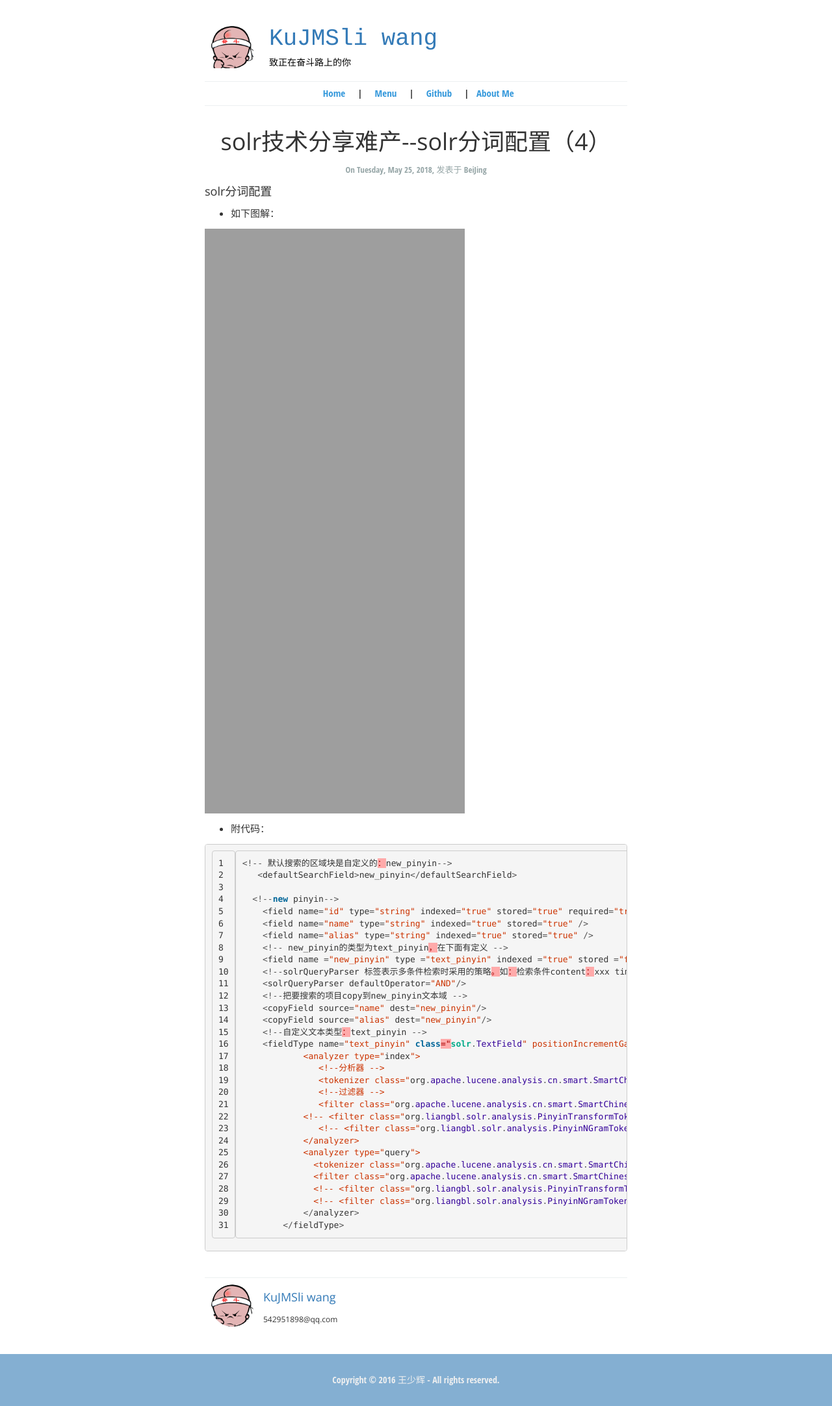
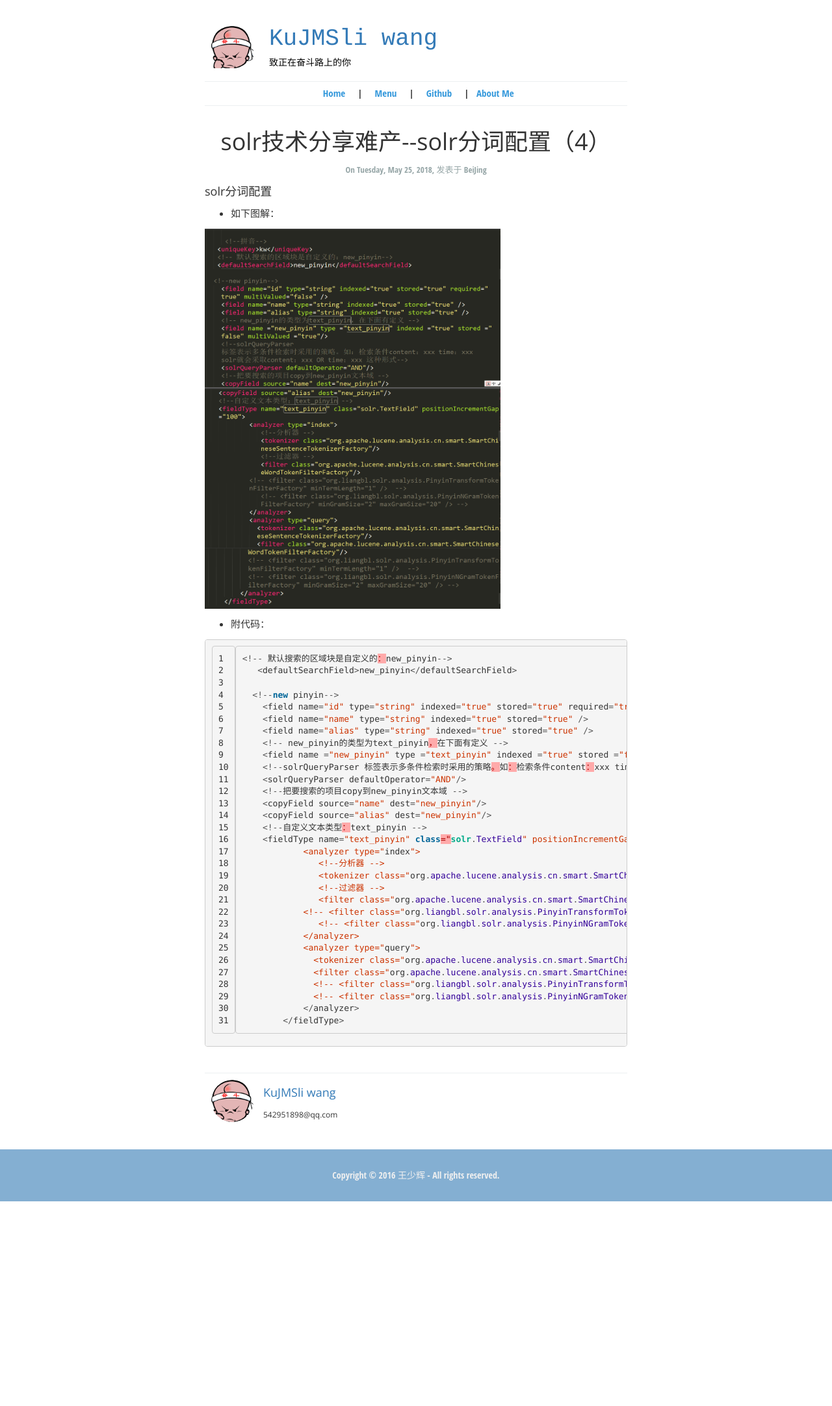
Before and after one commit to KuJMSliwang/KuJMSliwang.github.io, a Jekyll site: the page built from _posts/2018-05-25-solr2.md, in a window 1280 px wide. Shown: the whole page at 65% size. Built offline with Jekyll 4.4.1, drawn with Linux system fonts in a browser that asks for light colours; after the commit the page ends 1849 px from its top, so only the background shows below that.

```diff
--- a/_posts/2018-05-25-solr2.md
+++ b/_posts/2018-05-25-solr2.md
@@ -10,9 +10,9 @@
 #### solr分词配置
 * 如下图解：
 
-![avatar](https://kujmsliwang.github.io/assets/img/solr/schema1.png =700x500)
-![avatar](https://kujmsliwang.github.io/assets/img/solr/schema2.png =700x500)
-![avatar](https://kujmsliwang.github.io/assets/img/solr/schema3.png =700x300)
+![avatar](https://kujmsliwang.github.io/assets/img/solr/schema1.png){:height="80%" width="70%"}
+![avatar](https://kujmsliwang.github.io/assets/img/solr/schema2.png){:height="80%" width="70%"}
+![avatar](https://kujmsliwang.github.io/assets/img/solr/schema3.png){:height="80%" width="70%"}
 
 * 附代码：
 
```
